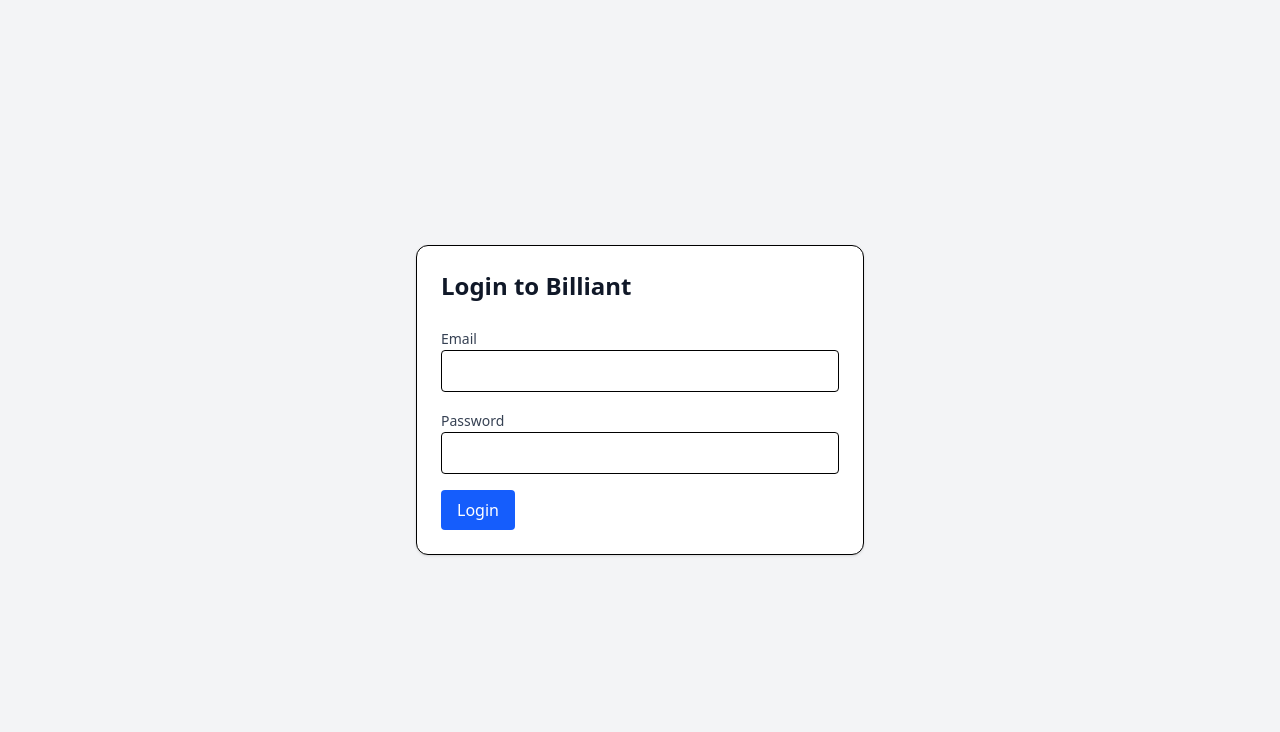
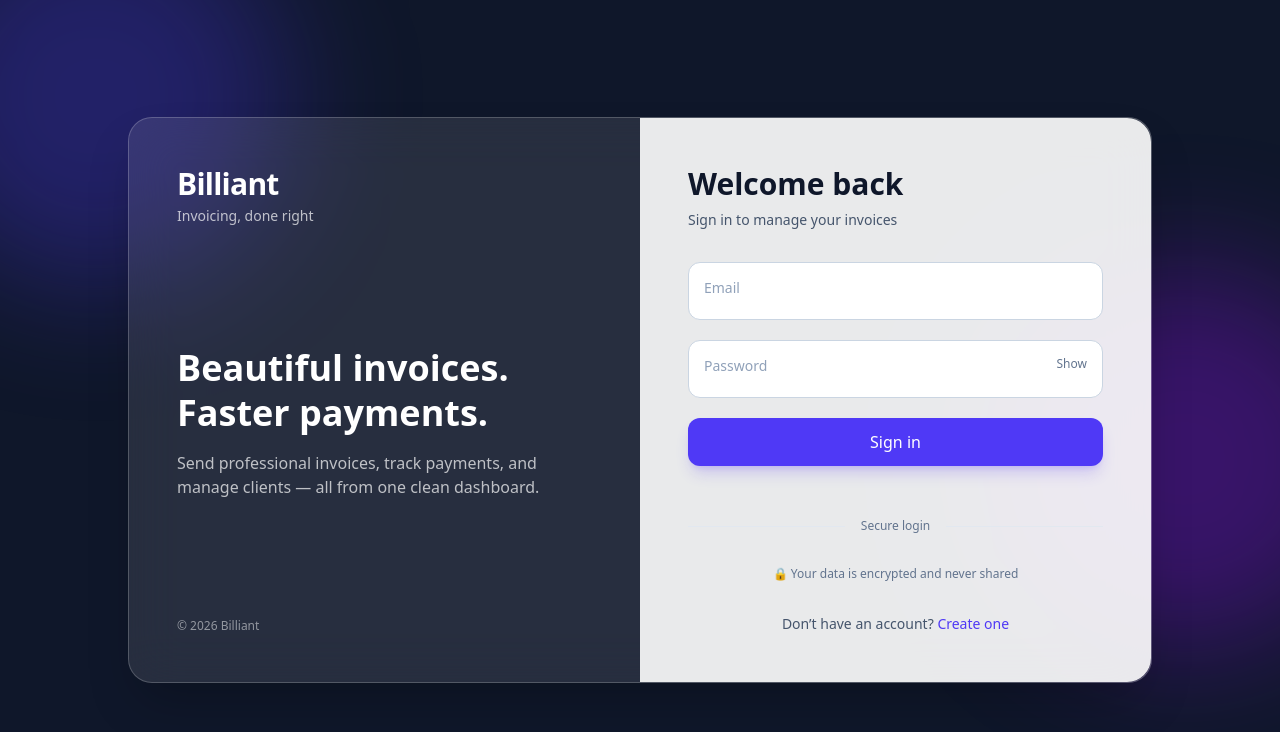
Before and after one commit to ankush-jamuar/Billiant, a React app in the folder Frontend/: page /login in a window 1280 px wide. Shown: the top 732 px of the page. Built offline with nearby package versions, Linux system fonts and the light colour scheme; the HTML template or start-up script is replaced by a standard one.

Commit message:
frontend: changed the UI for the login page

```diff
--- a/Frontend/src/components/layout/Topbar.jsx
+++ b/Frontend/src/components/layout/Topbar.jsx
@@ -1,13 +1,21 @@
-import { useLocation, matchPath } from "react-router-dom";
+import { useLocation, matchPath, useNavigate } from "react-router-dom";
 import { PAGE_TITLES } from "../../constants/PageTitles";
 
 const Topbar = () => {
   const location = useLocation();
+  const navigate = useNavigate();
 
   const currentPage =
     PAGE_TITLES.find((page) =>
       matchPath(page.path, location.pathname)
     ) || PAGE_TITLES[0];
+
+  const handleLogout = () => {
+    localStorage.removeItem("token");
+    localStorage.removeItem("user");
+
+    navigate("/login");
+  };
 
   return (
     <div className="h-14 border-b bg-white px-6 flex items-center justify-between">
@@ -15,7 +23,12 @@
         {currentPage.title}
       </h1>
 
-      <button className="text-sm text-gray-600">Logout</button>
+      <button
+        onClick={handleLogout}
+        className="text-sm text-gray-600 hover:text-black"
+      >
+        Logout
+      </button>
     </div>
   );
 };
--- a/Frontend/src/components/ui/Button.jsx
+++ b/Frontend/src/components/ui/Button.jsx
@@ -5,7 +5,12 @@
     <button
       type={type}
       disabled={disabled}
-      className="px-4 py-2 rounded bg-blue-600 text-white hover:bg-blue-700 disabled:opacity-50"
+      className="
+  w-full rounded-xl bg-indigo-600 py-3 font-medium text-white
+  hover:bg-indigo-700 active:scale-[0.99]
+  transition-all duration-200
+  shadow-lg shadow-indigo-600/20
+"
     >
       {children}
     </button>
--- a/Frontend/src/components/ui/Input.jsx
+++ b/Frontend/src/components/ui/Input.jsx
@@ -1,17 +1,48 @@
-import React from 'react'
+import { useState } from "react";
 
-const Input = ({ label, ...props }) => {
+const Input = ({
+  label,
+  type = "text",
+  value,
+  onChange,
+  placeholder,
+}) => {
+  const [focused, setFocused] = useState(false);
+
   return (
-    <div className="space-y-1">
-      <label className="text-sm font-medium text-gray-700">
+    <div className="relative">
+      <input
+        type={type}
+        value={value}
+        onChange={onChange}
+        onFocus={() => setFocused(true)}
+        onBlur={() => setFocused(false)}
+        placeholder=" "
+        className={`
+          peer w-full rounded-xl border bg-white px-4 pb-3 pt-6 text-sm
+          text-slate-900 outline-none transition-all
+          ${focused
+            ? "border-indigo-600 ring-4 ring-indigo-600/10"
+            : "border-slate-300"}
+        `}
+      />
+
+      {/* Floating label */}
+      <label
+        className={`
+          absolute left-4 top-2 text-xs transition-all
+          peer-placeholder-shown:top-4
+          peer-placeholder-shown:text-sm
+          peer-placeholder-shown:text-slate-400
+          peer-focus:top-2
+          peer-focus:text-xs
+          peer-focus:text-indigo-600
+        `}
+      >
         {label}
       </label>
-      <input
-        {...props}
-        className="w-full border rounded px-3 py-2 focus:outline-none focus:ring-2 focus:ring-blue-500"
-      />
     </div>
-  )
-}
+  );
+};
 
-export default Input
+export default Input;
--- /dev/null
+++ b/Frontend/src/layouts/AuthLayout.jsx
@@ -0,0 +1,50 @@
+const AuthLayout = ({ children }) => {
+  return (
+    <div className="relative min-h-screen overflow-hidden bg-[#0F172A]">
+
+      {/* Background blobs */}
+      <div className="absolute -top-24 -left-24 h-96 w-96 rounded-full bg-indigo-600/30 blur-3xl" />
+      <div className="absolute top-1/3 -right-24 h-96 w-96 rounded-full bg-purple-600/30 blur-3xl" />
+
+      <div className="relative z-10 flex min-h-screen items-center justify-center px-6">
+        <div className="grid w-full max-w-5xl grid-cols-1 lg:grid-cols-2 rounded-3xl bg-white/10 backdrop-blur-xl shadow-2xl border border-white/20">
+
+          {/* LEFT — BRAND STORY */}
+          <div className="hidden lg:flex flex-col justify-between p-12 text-white">
+            <div>
+              <h1 className="text-3xl font-semibold tracking-tight">
+                Billiant
+              </h1>
+              <p className="mt-1 text-sm text-white/70">
+                Invoicing, done right
+              </p>
+            </div>
+
+            <div>
+              <h2 className="text-4xl font-semibold leading-tight">
+                Beautiful invoices.
+                <br />
+                Faster payments.
+              </h2>
+              <p className="mt-4 max-w-sm text-white/70">
+                Send professional invoices, track payments, and manage clients
+                — all from one clean dashboard.
+              </p>
+            </div>
+
+            <p className="text-xs text-white/50">
+              © {new Date().getFullYear()} Billiant
+            </p>
+          </div>
+
+          {/* RIGHT — FORM */}
+          <div className="p-8 sm:p-12 bg-white/90 rounded-3xl lg:rounded-l-none">
+            {children}
+          </div>
+        </div>
+      </div>
+    </div>
+  );
+};
+
+export default AuthLayout;
--- a/Frontend/src/main.jsx
+++ b/Frontend/src/main.jsx
@@ -2,6 +2,7 @@
 import { createRoot } from "react-dom/client";
 import { AuthProvider } from "./context/AuthContext.jsx";
 import "./styles/globals.css";
+
 import App from "./app/App.jsx";
 
 createRoot(document.getElementById("root")).render(
--- a/Frontend/src/pages/auth/Login.jsx
+++ b/Frontend/src/pages/auth/Login.jsx
@@ -1,10 +1,10 @@
-import React from "react";
 import { useState } from "react";
 import { useNavigate, Link } from "react-router-dom";
 import { login as loginApi } from "../../services/auth.services";
 import { useAuth } from "../../context/AuthContext";
 import Input from "../../components/ui/Input";
 import Button from "../../components/ui/Button";
+import AuthLayout from "../../layouts/AuthLayout";
 
 const Login = () => {
   const navigate = useNavigate();
@@ -14,12 +14,12 @@
   const [password, setPassword] = useState("");
   const [loading, setLoading] = useState(false);
   const [error, setError] = useState("");
+  const [showPassword, setShowPassword] = useState(false);
 
   const handleSubmit = async (e) => {
     e.preventDefault();
     setError("");
 
-    // ---------- VALIDATION ----------
     if (!email.trim() || !password) {
       setError("Email and password are required");
       return;
@@ -32,48 +32,89 @@
       login(res.data.data.token);
       navigate("/dashboard");
     } catch (err) {
-      setError(
-        err.response?.data?.message || "Login failed"
-      );
+      setError(err.response?.data?.message || "Login failed");
     } finally {
       setLoading(false);
     }
   };
 
   return (
-    <div className="min-h-screen flex items-center justify-center bg-gray-100">
-      <div className="w-full max-w-md rounded-xl bg-white p-6 shadow-sm border">
-        <h1 className="mb-6 text-2xl font-semibold text-gray-900">
-          Login to Billiant
-        </h1>
+    <AuthLayout>
+      <div>
+        {/* Header */}
+        <div className="mb-8">
+          <h2 className="text-3xl font-semibold text-[#0F172A]">
+            Welcome back
+          </h2>
+          <p className="mt-2 text-sm text-slate-600">
+            Sign in to manage your invoices
+          </p>
+        </div>
 
+        {/* Error */}
         {error && (
-          <p className="mb-4 rounded bg-red-50 p-2 text-sm text-red-600">
+          <div className="mb-6 rounded-xl bg-red-50 px-4 py-3 text-sm text-red-600">
             {error}
-          </p>
+          </div>
         )}
 
-        <form onSubmit={handleSubmit} className="space-y-4">
+        {/* Form */}
+        <form onSubmit={handleSubmit} className="space-y-5">
           <Input
             label="Email"
             type="email"
+            placeholder="you@company.com"
             value={email}
             onChange={(e) => setEmail(e.target.value)}
           />
 
+          <div className="relative">
             <Input
               label="Password"
-            type="password"
+              type={showPassword ? "text" : "password"}
               value={password}
               onChange={(e) => setPassword(e.target.value)}
             />
 
-          <Button type="submit" disabled={loading} className="w-full">
-            {loading ? "Logging in..." : "Login"}
+            <button
+              type="button"
+              onClick={() => setShowPassword(!showPassword)}
+              className="absolute right-4 top-4 text-xs text-slate-500 hover:text-indigo-600"
+            >
+              {showPassword ? "Hide" : "Show"}
+            </button>
+          </div>
+
+          <Button
+            type="submit"
+            disabled={loading}
+            className="w-full bg-indigo-600 hover:bg-indigo-700 text-white py-3 rounded-xl transition-all"
+          >
+            {loading ? "Signing in..." : "Sign in"}
           </Button>
+          <div className="my-8 flex items-center gap-4">
+            <div className="h-px flex-1 bg-slate-200" />
+            <span className="text-xs text-slate-500">Secure login</span>
+            <div className="h-px flex-1 bg-slate-200" />
+          </div>
+
+          <p className="text-center text-xs text-slate-500">
+            🔒 Your data is encrypted and never shared
+          </p>
         </form>
+
+        {/* Footer */}
+        <div className="mt-8 text-center text-sm text-slate-600">
+          Don’t have an account?{" "}
+          <Link
+            to="/register"
+            className="font-medium text-indigo-600 hover:text-indigo-700"
+          >
+            Create one
+          </Link>
         </div>
       </div>
+    </AuthLayout>
   );
 };
 
```
Lines whose indentation alone changed are shown as unchanged.
